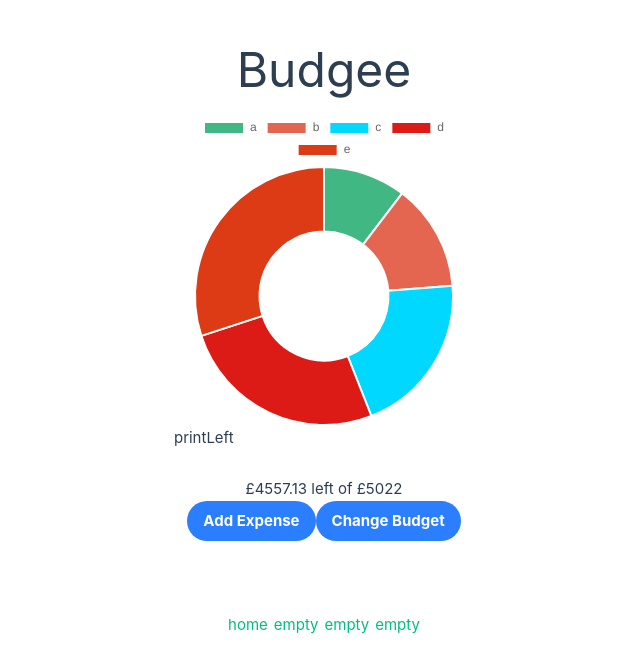
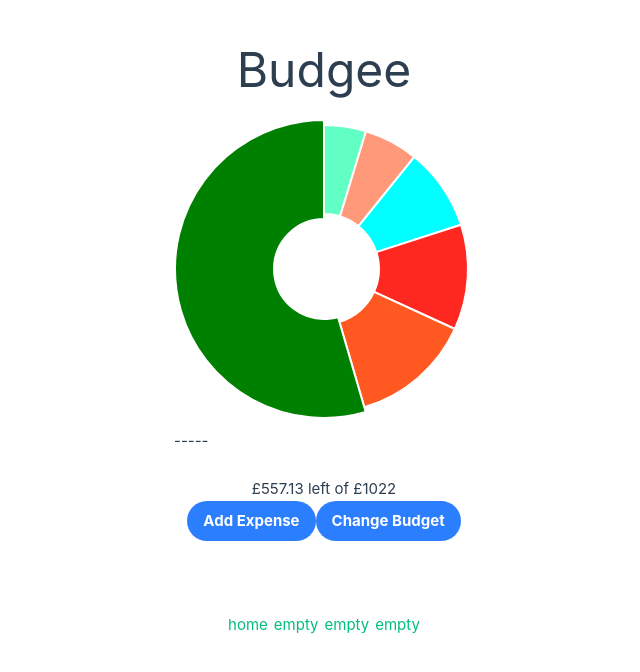
Before and after one commit to ossidion/budgee-nc-fe, a Vue app: page / in a window 1280 px wide. Shown: the top 672 px of the page, without its empty margins (316-956 px from the left). Built offline with nearby package versions, Linux system fonts and the light colour scheme.

Commit message:
add custom doughnut chart, add custom cutoff indexable to doughnutController

```diff
--- a/package.json
+++ b/package.json
@@ -10,7 +10,7 @@
   },
   "dependencies": {
     "@tailwindcss/vite": "^4.1.3",
-    "chart.js": "^4.4.8",
+    "chart.js": "^4.4.9",
     "pinia": "^3.0.2",
     "vue": "^3.5.13",
     "vue-chartjs": "^5.3.2",
--- a/src/components/Body.vue
+++ b/src/components/Body.vue
@@ -6,7 +6,7 @@ import { generateCategoryData, generateCurrentBudget, generateExpenseData } from
 
 let categoryData = []
 let budgetStore = useStore()
-console.log(Object.keys(budgetStore), "here")
+
 
 
 generateCurrentBudget().then((budgetData) => {
@@ -29,7 +29,7 @@ generateCurrentBudget().then((budgetData) => {
             categoryData[index].expenses.push(expense)
         }
         budgetStore.$patch({categories:categoryData})
-        console.log(expensesData[0])
+
     })
     .then(() => {
 
--- /dev/null
+++ b/src/components/ExpenseCard.vue
@@ -0,0 +1,20 @@
+<script setup>
+const props = defineProps({
+  expense: {
+    type: Object,
+    required: true,
+    default: {
+
+    },
+  },
+});
+
+
+</script>
+
+
+
+
+<template>
+<p>{{props.expense.description + " " + props.expense.amount}}</p>
+</template>
--- a/src/components/Expenses.vue
+++ b/src/components/Expenses.vue
@@ -5,11 +5,7 @@ import { useStore } from './assets/stores/currentBudgetData'
 
 let budgetStore = useStore()
 
-console.log(budgetStore.getCategories,"<<expenses")
 
-
-console.log(budgetStore.getCatNames,"<<")
-console.log(budgetStore.getCatAmounts,"<<")
 // const categories = ref([
 //   { name: 'Food', amount: 150, percentage: 30 },
 //   { name: 'Transport', amount: 75, percentage: 15 },
--- a/src/components/PieChart.vue
+++ b/src/components/PieChart.vue
@@ -1,19 +1,26 @@
 <script setup>
 
-import { ref, toRaw } from 'vue';
+import { computed, reactive, ref, toRaw, watch } from 'vue';
 import PieChartComponent from './PieChartComponent.vue';
 import { useStore } from './assets/stores/currentBudgetData';
+import { useRouter } from 'vue-router';
 
 let budgetStore = useStore()
 
 
-budgetStore.addExpense()
-
-const categoryData = budgetStore.getCategories
+const router = useRouter()
 
 
-function printLeft (){
-  console.log(budgetStore.getSpendingLeft)
+
+
+const chartData = computed(()=>(router.currentRoute.value.fullPath==="/"?budgetStore.getCatPieDataFull:budgetStore.getCatPieData))
+
+
+function handleClick(){
+  console.log(router.currentRoute.value.fullPath==="/")
+  budgetStore.addExpense(100,0)
+
+
 }
 
 </script>
@@ -21,8 +28,8 @@ function printLeft (){
 <template>
 
   <div id="pieChartDiv">
-    <PieChartComponent :chartData="budgetStore.getCatPieData" />
-    <button @click="printLeft">printLeft</button>
+    <PieChartComponent :chartData="chartData" :periodRatio="budgetStore.getRatioLeftOfPeriod"/>
+    <button @click="handleClick">-----</button>
   </div>
 
 </template>
@@ -30,7 +37,7 @@ function printLeft (){
 <style scoped>
 #pieChartDiv {
   height: 40vh;
-  border: solid white;
+
 
 
 }
--- a/src/components/PieChartComponent.vue
+++ b/src/components/PieChartComponent.vue
@@ -1,49 +1,138 @@
 <script setup>
 import { Chart as ChartJS, ArcElement, Tooltip, Legend } from 'chart.js'
+import { computed } from 'vue';
 import { Doughnut } from 'vue-chartjs'
-
+import { shadeColor } from '@/utils/chartData';
 import { useRouter } from 'vue-router';
+import CustomChart from './assets/stores/CustomChart.vue';
 
 const router = useRouter();
 
+
+const props = defineProps({
+  chartData: {
+    type: Object,
+    required: true,
+    default: {
+      labels: [],
+      datasets: [
+        {
+          backgroundColor: [],
+          data: []
+        }
+      ]
+    },
+  },
+  periodRatio: {
+    type: Number,
+    required: true,
+    default: 0
+  }
+});
+
 const options = {
-    responsive: true,
-    maintainAspectRatio: false,
-    onClick: function (event,elements) {
-        const currPath = router.currentRoute._rawValue.fullPath;
+  responsive: true,
+  maintainAspectRatio: false,
+  lineTension: 100,
+  cutout: 50,
+  onClick: function (event, elements) {
+    if (elements.length > 0) {
+      const currPath = router.currentRoute._rawValue.fullPath;
 
+      const noCats = this._sortedMetasets[0].data.length - 1
+
+      if (currPath === "/") {
+        if (elements[0].index !== noCats)
+          router.push(`/expenses/`)
+      }
+      if (currPath.startsWith("/expenses/")) {
         router.push(`/expenses/${elements[0].index}`)
-       //console.log(elements[0].index)
-        console.log(this)
+      }
 
+    }
+
+
+  }
+}
+
+const chartDataUpdated = computed(() => {
+  const noCats = Math.max(props.chartData.labels.length - 1, 0)
+  const newChartData = structuredClone(props.chartData)
+
+  if (router.currentRoute.value.fullPath === "/") {
+
+    newChartData.datasets[0].borderWidth = Array(noCats).fill(2);
+    newChartData.datasets[0].borderWidth.push(2)
+
+    console.log(newChartData.datasets[0].backgroundColor)
+
+    newChartData.datasets[0].backgroundColor = newChartData.datasets[0].backgroundColor.map((bgColor, index) =>
+      (index < noCats)
+        ? shadeColor(bgColor, 50)
+        : bgColor)
+    console.log(newChartData.datasets[0].backgroundColor)
+
+    newChartData.datasets[0].cutouts = Array(noCats).fill(5);
+    newChartData.datasets[0].cutouts.push(0)
+
+    return newChartData
+  }
+  else if (router.currentRoute.value.fullPath === "/expenses/") {
+    newChartData.datasets[0].backgroundColor = newChartData.datasets[0].backgroundColor.map((bgColor, index) =>
+      shadeColor(bgColor, 50))
+
+
+    return {
+      labels: newChartData.labels.splice(0, noCats),
+      datasets: [
+        {
+          backgroundColor: newChartData.datasets[0].backgroundColor.splice(0, noCats),
+          data: newChartData.datasets[0].data.splice(0, noCats),
+        }
+      ]
     }
   }
 
+  else {
+    newChartData.datasets[0].backgroundColor = newChartData.datasets[0].backgroundColor.map((bgColor, index) =>
+      router.currentRoute.value.fullPath.match(/\/[^\/]+/g).at(-1).substring(1) == index
+        ?
+        bgColor
+        :
+        shadeColor(bgColor, 50)
+    )
 
-const props = defineProps({
-chartData: {
-  type: Object,
-  required: true,
-  default: {labels: [],
-  datasets: [
-    {
-      backgroundColor: [],
-      data: []
+    newChartData.datasets[0].cutouts = newChartData.datasets[0].backgroundColor.map((bgColor, index) =>
+      router.currentRoute.value.fullPath.match(/\/[^\/]+/g).at(-1).substring(1) == index
+        ?
+        50
+        :
+        0
+    )
+
+
+    return {
+      labels: newChartData.labels.splice(0, noCats),
+      datasets: [
+        {
+          backgroundColor: newChartData.datasets[0].backgroundColor.splice(0, noCats),
+          data: newChartData.datasets[0].data.splice(0, noCats),
+        }
+      ]
     }
-  ]},
-}
+  }
+
+})
 
 
 
-});
+ChartJS.register(ArcElement)
+// ChartJS.register(ArcElement, Tooltip, Legend)
 
-
-
-
-ChartJS.register(ArcElement, Tooltip, Legend)
 
 </script>
 
 <template>
-    <Doughnut :data="chartData" :options="options" />
+  <CustomChart :data="chartDataUpdated" :options="options" :periodRatio="periodRatio"></CustomChart>
+
 </template>
--- a/src/components/SingleCategoryPage.vue
+++ b/src/components/SingleCategoryPage.vue
@@ -1,13 +1,21 @@
 <script setup>
 import { useRouter } from 'vue-router';
+import ExpenseCard from './ExpenseCard.vue';
+import { useStore } from './assets/stores/currentBudgetData';
+import { computed } from 'vue';
 
+const router = useRouter()
+let budgetStore = useStore()
 
+const expensesShown = computed(()=>budgetStore.categories[Number(router.currentRoute.value.fullPath.match(/\/[^\/]+/g).at(-1).substring(1))].expenses)
 
 
 </script>
 
 <template>
-    {{$route.params.category_id}}
+    <li v-for="expense in expensesShown">
+    <ExpenseCard :expense="expense"></ExpenseCard>
+    </li>
 </template>
 
 <style scoped></style>
--- /dev/null
+++ b/src/components/assets/stores/CustomChart.vue
@@ -0,0 +1,78 @@
+
+<script setup>
+const props = defineProps({
+  data: {
+    type: Object,
+    required: true,
+    default: {
+      labels: [],
+      datasets: [
+        {
+          backgroundColor: [],
+          data: []
+        }
+      ]
+    },
+  },
+  options: {
+    type: Object,
+    required: true,
+    default: {}
+  },
+  periodRatio: {
+    type: Number,
+    required: true,
+    default: 0
+  }
+});
+
+
+
+
+import { Chart, DoughnutController } from 'chart.js'
+
+
+
+import { createTypedChart } from 'vue-chartjs'
+
+
+
+class Custom extends DoughnutController{
+  updateElement(arc, i, properties, mode) {
+
+
+
+    const outerRadius = properties.outerRadius
+    const innerRadius = properties.innerRadius
+    properties.innerRadius = innerRadius +this.getDataset().cutouts[i]|| 0
+    properties.outerRadius = outerRadius -this.getDataset().cutouts[i]|| 0
+
+    super.updateElement(arc, i, properties, mode)
+  }
+  draw(){
+    super.draw(arguments)
+
+    console.log(props.periodRatio)
+    const ctx = this.chart.ctx;
+
+
+
+
+
+  }
+}
+Custom.id = 'customDoughnut';
+Custom.defaults = DoughnutController.defaults
+Chart.register(Custom);
+
+
+
+
+const CustomChart = createTypedChart("customDoughnut",Custom)
+
+</script>
+
+<template>
+<CustomChart :data="data" :options="options"></CustomChart>
+
+</template>
--- a/src/components/assets/stores/currentBudgetData.js
+++ b/src/components/assets/stores/currentBudgetData.js
@@ -1,4 +1,4 @@
-import { defineStore } from "pinia";
+import { defineStore, storeToRefs } from "pinia";
 
 export const useStore = defineStore("budgetData", {
   state: () => {
@@ -33,9 +33,7 @@ export const useStore = defineStore("budgetData", {
       // console.log(newExpense);
     },
     changeBudget(newTotalBudget) {
-
-      this.budget.budget = newTotalBudget
-
+      this.$patch({budget:{budget:newTotalBudget}})
     }
   },
   getters: {
@@ -77,6 +75,14 @@ export const useStore = defineStore("budgetData", {
         ) / 100;
       }));
     },
+    getCatPieDataFull(){
+      const getNewPie = structuredClone(this.getCatPieData)
+
+      getNewPie.labels.push("Remaining")
+      getNewPie.datasets[0].backgroundColor.push("#008000")
+      getNewPie.datasets[0].data.push(this.getSpendingLeft)
+      return getNewPie
+    },
     getCatPieData: (state)=>{
       return {
         labels: (state.categories.map((cat) => {
@@ -97,6 +103,11 @@ export const useStore = defineStore("budgetData", {
         ]
       }
     },
+    getRatioLeftOfPeriod (){
+
+
+      return (Date.now() - this.budget.interval.start_date)/(this.budget.interval.end_date-this.budget.interval.start_date)
+    },
     getSpendingLeft () {
       return this.budget.budget - this.getCatAmounts.reduce((acc,curr)=>acc + curr,0)
     }
--- a/src/utils/chartData.js
+++ b/src/utils/chartData.js
@@ -0,0 +1,24 @@
+export function shadeColor(color, percent) {
+
+    var R = parseInt(color.substring(1,3),16);
+    var G = parseInt(color.substring(3,5),16);
+    var B = parseInt(color.substring(5,7),16);
+
+    R = parseInt(R * (100 + percent) / 100);
+    G = parseInt(G * (100 + percent) / 100);
+    B = parseInt(B * (100 + percent) / 100);
+
+    R = (R<255)?R:255;
+    G = (G<255)?G:255;
+    B = (B<255)?B:255;
+
+    R = Math.round(R)
+    G = Math.round(G)
+    B = Math.round(B)
+
+    var RR = ((R.toString(16).length==1)?"0"+R.toString(16):R.toString(16));
+    var GG = ((G.toString(16).length==1)?"0"+G.toString(16):G.toString(16));
+    var BB = ((B.toString(16).length==1)?"0"+B.toString(16):B.toString(16));
+
+    return "#"+RR+GG+BB;
+}
--- a/src/utils/testData.js
+++ b/src/utils/testData.js
@@ -24,9 +24,9 @@ var identName = function (a) {
 export function generateCurrentBudget(){
         return Promise.resolve({
             budget_id : 1,
-            budget : 5000+Math.round(Math.random()*100),
-            interval : {start_date : new Date(new Date()-1.21e+9*2),
-            end_date : new Date(new Date()+1.21e+9*2)
+            budget : 1000+Math.round(Math.random()*100),
+            interval : {start_date : new Date(Date.now()-1.21*10**9),
+            end_date : new Date(Date.now()+1.21*10**9)
         }
     })
 }
@@ -62,5 +62,3 @@ export function generateExpenseData(categoryData,no_expenses){
     }
     return Promise.resolve(expenseData)
 }
-
-generateCurrentBudget().then((res)=> console.log(res))
```
Also changed, not shown: 1 other file (tests, documents, lock files or other folders).
